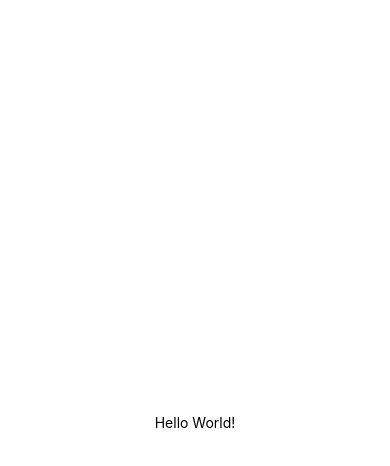
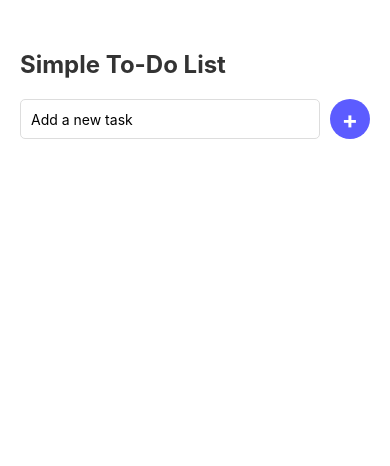
Before and after one commit to Matthew-Clendenning/MyProject, a React Native app: screen / in a window 390 px wide. Shown: the top 466 px of the page. Built offline with nearby package versions, Linux system fonts and the light colour scheme.

Commit message:
completed part a

```diff
--- a/App.js
+++ b/App.js
@@ -1,12 +1,64 @@
-import { StatusBar } from 'expo-status-bar';
-import React from 'react';
-import { StyleSheet, Text, View } from 'react-native';
+import React, { useState } from 'react';
+import {
+  StyleSheet, Text, TextInput, View,
+  FlatList, TouchableOpacity
+} from 'react-native';
 
 export default function App() {
+  const [task, setTask] = useState('');
+  const [tasks, setTasks] = useState([]);
+
+  const addTask = () => {
+    if (task.trim()) {
+      setTasks([...tasks, { id: Date.now().toString(), text: task, completed: false }]);
+      setTask('');
+    }
+  };
+
+  const deleteTask = (taskId) => {
+    setTasks(tasks.filter((item) => item.id !== taskId));
+  };
+
+  const toggleTaskCompletion = (taskId) => {
+    setTasks(tasks.map((item) => {
+      if (item.id === taskId) {
+        return { ...item, completed: !item.completed };
+      } else {
+        return item;
+      }
+    }));
+  };
+
   return (
     <View style={styles.container}>
-      <Text>Hello World!</Text>
-      <StatusBar style="auto" />
+      <Text style={styles.title}>Simple To-Do List</Text>
+      <View style={styles.inputContainer}>
+        <TextInput
+          style={styles.input}
+          placeholder='Add a new task'
+          value={task}
+          onChangeText={(text) => setTask(text)}
+        />
+        <TouchableOpacity style={styles.addButton} onPress={addTask}>
+          <Text style={styles.addButtonText}>+</Text>
+        </TouchableOpacity>
+      </View>
+      <FlatList
+        data={tasks}
+        renderItem={({ item }) => (
+          <View style={styles.taskContainer}>
+            <TouchableOpacity onPress={() => toggleTaskCompletion(item.id)} style={styles.taskTextContainer}>
+              <Text style={item.completed ? styles.completedTaskText : styles.taskText}>
+                {item.text}
+              </Text>
+            </TouchableOpacity>
+            <TouchableOpacity onPress={() => deleteTask(item.id)}>
+              <Text style={styles.deleteButton}>X</Text>
+            </TouchableOpacity>
+          </View>
+        )}
+        keyExtractor={(item) => item.id}
+      />
     </View>
   );
 }
@@ -15,7 +67,66 @@ const styles = StyleSheet.create({
   container: {
     flex: 1,
     backgroundColor: '#fff',
+    paddingTop: 50,
+    paddingHorizontal: 20,
+  },
+  title: {
+    fontSize: 24,
+    fontWeight: 'bold',
+    color: '#333',
+    marginBottom: 20,
+  },
+  inputContainer: {
+    flexDirection: 'row',
+    justifyContent: 'space-between',
+    alignItems: 'center',
+    marginBottom: 20,
+  },
+  input: {
+    flex: 1,
+    height: 40,
+    borderColor: '#ddd',
+    borderWidth: 1,
+    paddingHorizontal: 10,
+    borderRadius: 5,
+  },
+  addButton: {
+    backgroundColor: '#5C5CFF',
+    height: 40,
+    width: 40,
     alignItems: 'center',
     justifyContent: 'center',
+    borderRadius: 20,
+    marginLeft: 10,
+  },
+  addButtonText: {
+    color: 'white',
+    fontSize: 24,
+    fontWeight: 'bold',
+  },
+  taskContainer: {
+    flexDirection: 'row',
+    justifyContent: 'space-between',
+    alignItems: 'center',
+    padding: 20,
+    borderBottomColor: '#ddd',
+    borderBottomWidth: 1,
+  },
+  taskTextContainer: {
+    flex: 1,
+  },
+  taskText: {
+    fontSize: 16,
+    color: '#333',
+  },
+  completedTaskText: {
+    fontSize: 16,
+    color: '#aaa',
+    textDecorationLine: 'line-through',
+  },
+  deleteButton: {
+    color: '#FF5C5C',
+    fontWeight: 'bold',
+    fontSize: 18,
   },
 });
```
